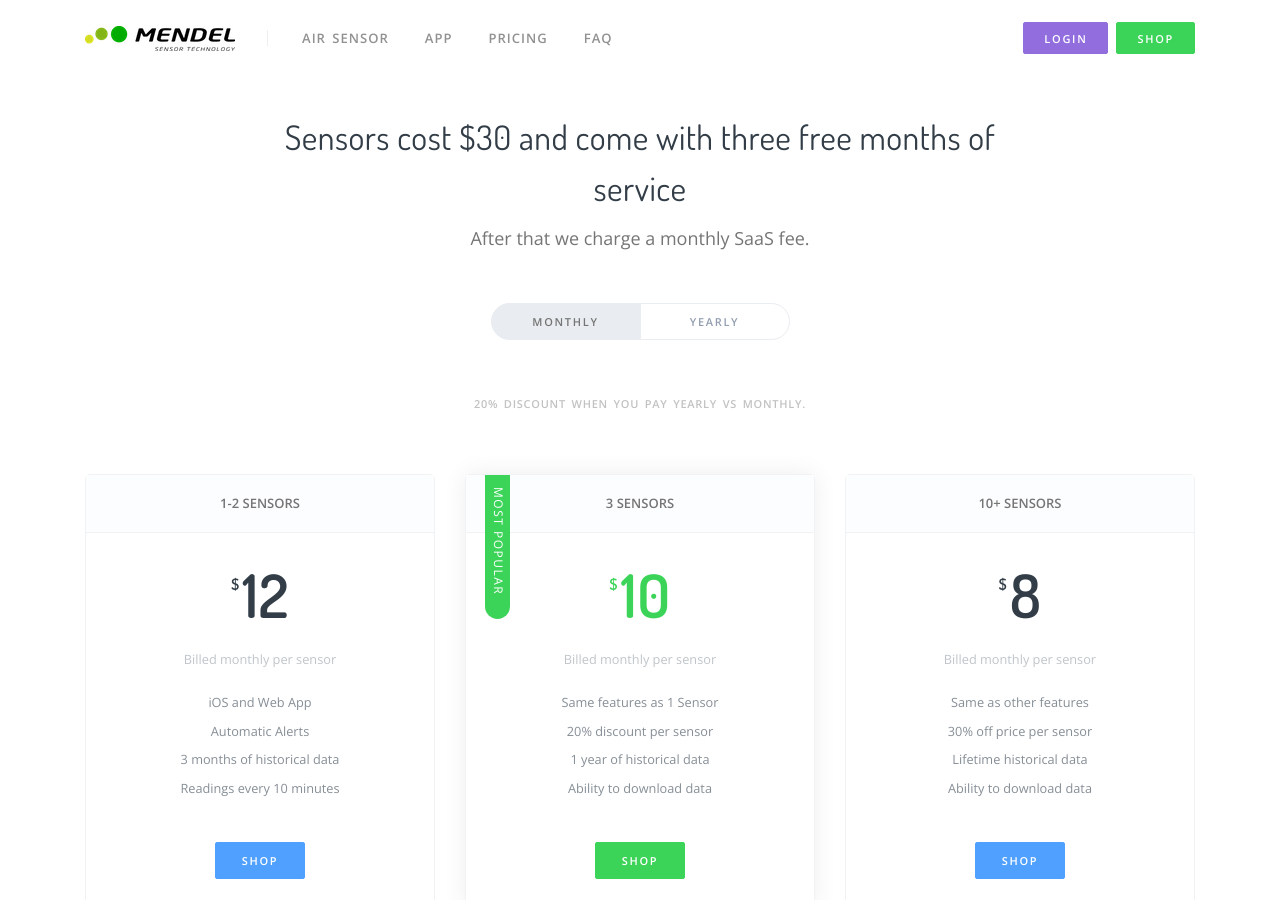
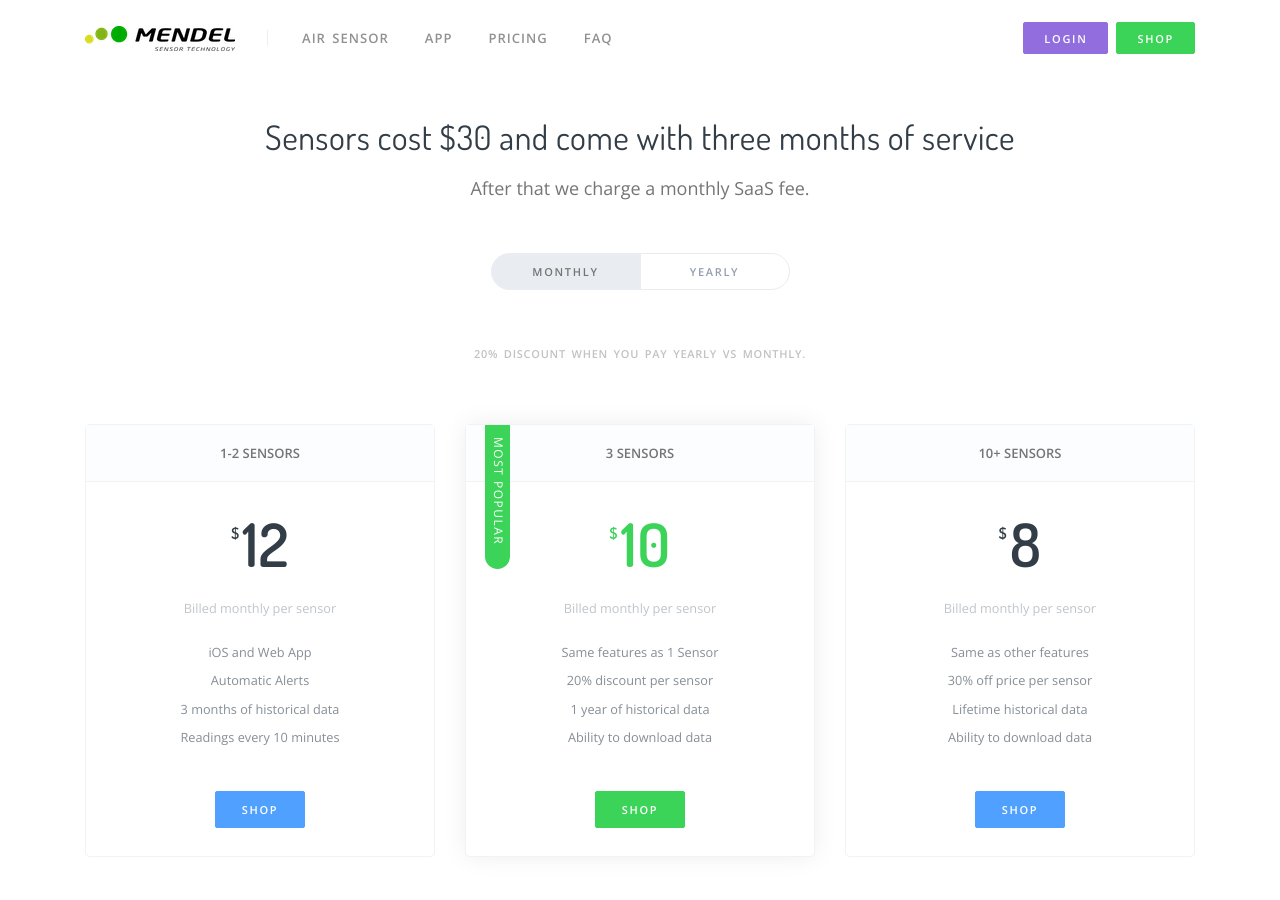
Before and after one commit to mendelsensors/marketing_page, a Jekyll site: the page built from pricing/index.html, in a window 1280 px wide and 900 px high. Built offline with Jekyll 4.4.1, drawn with Linux system fonts in a browser that asks for light colours.

Commit message:
two words in copy change

```diff
--- a/index.html
+++ b/index.html
@@ -8,7 +8,7 @@ layout: default
 
       <div class="col-lg-6 text-md-left text-center">
         <h1 class="fw-600">Smart <span class="text-info">Sensors</span><br>For <span class="text-success">Smarter Growers</span></h1>
-        <p class="lead mt-5 mb-8">Easy to use environmental sensors and best in class apps and analytics take the guesswork out of growing.</p>
+        <p class="lead mt-5 mb-8">Easy to use environmental sensors with best in class apps and analytics take the guesswork out of growing.</p>
         <a class="btn btn-round btn-primary mw-200" href="/airsensor">Learn more</a>
       </div>
 
--- a/pricing/index.html
+++ b/pricing/index.html
@@ -5,7 +5,7 @@ layout: default
 <section class="section" style="margin-bottom: -125px;">
   <div class="container">
     <header class="section-header">
-      <h2>Sensors cost $30 and come with three free months of service</h2>
+      <h2>Sensors cost $30 and come with three months of service</h2>
       <p class="lead">After that we charge a monthly SaaS fee.</p>
       <div class="text-center my-7">
         <div class="btn-group btn-group-toggle" data-toggle="buttons">
```
